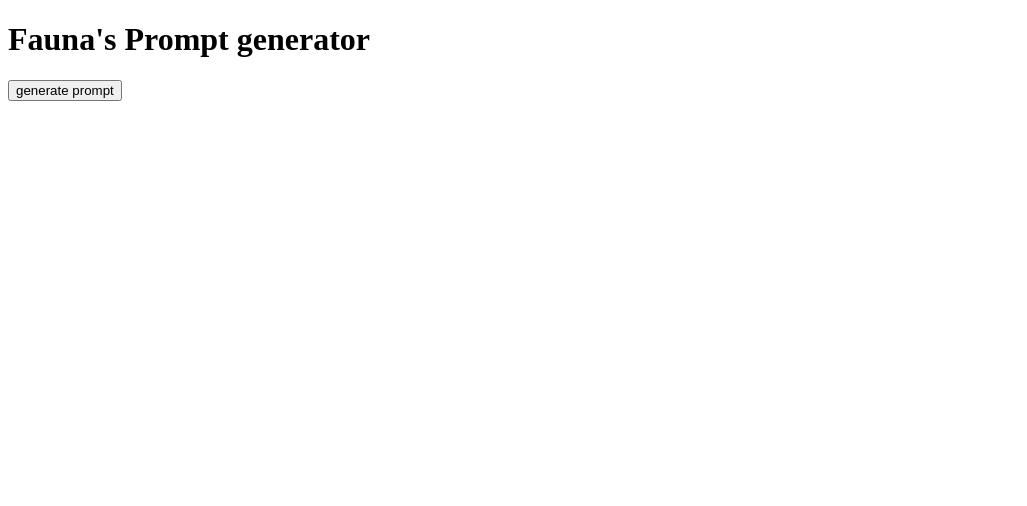
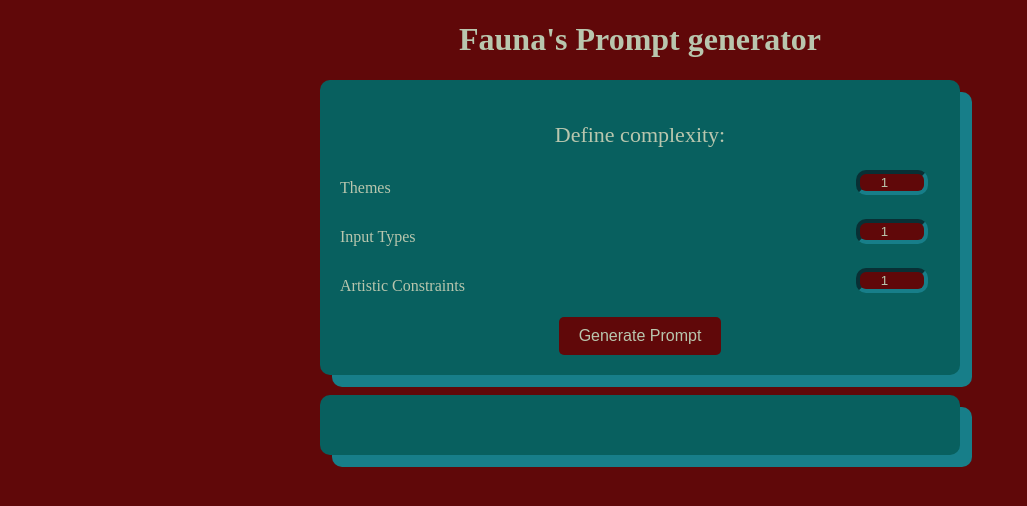
Before and after one commit to FaunaPolaris/prompt-maker, a plain HTML site: page index.html in a window 1280 px wide. Shown: the whole page, without its empty margins (0-1027 px from the left). Drawn offline with Linux system fonts and the light colour scheme.

Commit message:
visual update

```diff
--- a/index.html
+++ b/index.html
@@ -4,14 +4,33 @@
 	<meta charset="UTF-8">
 	<meta name="viewport" content="width=device-width, initial-scale=1.0">
 	<title>Prompt maker</title>
-	<link rel="stylesheetj" href="style.css">
+	<link rel="stylesheet" href="style.css">
 </head>
 <body>
-	<div class="container">
-		<h1>Fauna's Prompt generator</h1>
-		<button id="generate">generate prompt</button>
-		<p id="prompt"></p>
+	<div class= "wrapper">
+		<h1 id="header">Fauna's Prompt generator</h1>
+			<div class="container">
+				<div>
+					<p id="definition">Define complexity:</p>
+					<div class="input-group">
+						<label for="themes">Themes</label>
+						<input type="number" id="themes" value="1" min="1" max="3">
+					</div>
+					<div class="input-group">
+						<label for="input-types">Input Types</label>
+						<input type="number" id="input-types" value="1" min="1" max="3">
+					</div>
+					<div class="input-group">
+						<label for="constraints">Artistic Constraints</label>
+						<input type="number" id="constraints" value="1" min="1" max="3">
+					</div>
+					<button id="generate">Generate Prompt</button>
+				</div>
+		</div>
+		<div class="prompt-container">
+			<p id="prompt"></p>
+		</div>
+		<script src="script.js"></script>
 	</div>
-	<script src="script.js"></script>
 </body>
 </html>
--- a/script.js
+++ b/script.js
@@ -20,13 +20,26 @@ const artisticDirections = [
 ];
 
 function generatePrompt() {
-    const theme = themes[Math.floor(Math.random() * themes.length)];
-    const interaction = interactionLimitations[Math.floor(Math.random() * interactionLimitations.length)];
-    const art = artisticDirections[Math.floor(Math.random() * artisticDirections.length)];
-    return `Create an interactive experience inspired by ${theme}, using ${interaction} in a ${art} world.`;
+    const themeCount = parseInt(document.getElementById("themes").value, 10);
+    const interactionCount = parseInt(document.getElementById("input-types").value, 10);
+    const artCount = parseInt(document.getElementById("constraints").value, 10);
+
+    const selectedThemes = getRandomItems(themes, themeCount);
+    const selectedInteractions = getRandomItems(interactionLimitations, interactionCount);
+    const selectedArtisticDirections = getRandomItems(artisticDirections, artCount);
+
+    const themeText = selectedThemes.map(theme => `<span class="highlight">${theme}</span>`).join(", ");
+    const interactionText = selectedInteractions.map(interaction => `<span class="highlight">${interaction}</span>`).join(", ");
+    const artText = selectedArtisticDirections.map(art => `<span class="highlight">${art}</span>`).join(", ");
+
+    return `Create an interactive experience inspired by ${themeText}, using ${interactionText} in a ${artText} world.`;
 }
 
-document.getElementById("generate").addEventListener("click", () =>
-{
-    document.getElementById("prompt").textContent = generatePrompt();
+function getRandomItems(array, count) {
+    const shuffled = array.sort(() => 0.5 - Math.random());
+    return shuffled.slice(0, count);
+}
+
+document.getElementById("generate").addEventListener("click", () => {
+    document.getElementById("prompt").innerHTML = generatePrompt();
 });
--- a/style.css
+++ b/style.css
@@ -1,33 +1,113 @@
 body {
-    font-family: Arial, sans-serif;
-    background-color: #000;
-    color: #fff;
+    font-family: serif;
+    background-color: #600809;
+    color: #B9C6AE;
     display: flex;
     justify-content: center;
-    align-items: center;
+    align-items: top;
     height: 100vh;
     margin: 0;
 }
 
 .container {
     text-align: center;
+	background-color: #08605F;
+	display: block;
+	padding: 20px;
+	border-radius: 10px;
+	box-shadow: 12px 12px 0 rgba(23, 126, 137, 255);
+	max-width: 600px;
+	min-width: 600px;
+	margin: 20px auto;
+}
+
+.wrapper {
+	display: block;
+    justify-content: center;
+    align-items: center;
+    min-height: 100vh;
+}
+
+.highlight {
+	color: #A2AD59;
+	font-weight: bold;
+}
+
+#definition {
+	font-size: 22px;
+}
+
+input {
+	align-items: right;
+	justify-content: right;
+	background-color: #600809;
+	margin: 0 12px 12px 12px;
+	border-color: #177E89;
+	border-width: 4px;
+	border-radius: 10px;
+	text-align: center;
+	color: #B9C6AE;
+	-moz-appearance: textfield;
+	width: 60px;
+}
+
+.input-group {
+    display: flex;
+    align-items: center;
+    justify-content: space-between;
+    margin-bottom: 12px;
+	}
+
+.input-group label {
+    flex: 1;
+    text-align: left;
+    margin-right: 12px;
+}
+
+.input-group label {
+    flex: 1;
+    text-align: left;
+    margin-right: 12px;
+}
+
+input[type="number"]:focus {
+    outline: none;
+    border-color: #D01114;
 }
 
 button {
     padding: 10px 20px;
     font-size: 16px;
     cursor: pointer;
-    background-color: #fff;
-    color: #000;
+    background-color: #600809;
+    color: #B9C6AE;
     border: none;
     border-radius: 5px;
+	transition: background-color 0.3s ease
 }
 
 button:hover {
-    background-color: #ddd;
+    background-color: #D01114;
+	cursor: pointer;
+}
+
+.prompt-container {
+    text-align: center;
+	background-color: #08605F;
+	display: block;
+	padding: 20px;
+	border-radius: 10px;
+	box-shadow: 12px 12px 0 rgba(23, 126, 137, 255);
+	display: block;
+	overflow-y: auto;
 }
 
 #prompt {
     margin-top: 20px;
     font-size: 18px;
 }
+
+#header {
+	display: block;
+	text-align: center;
+}
```
